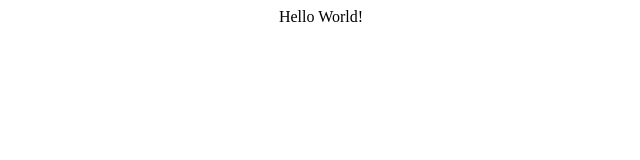
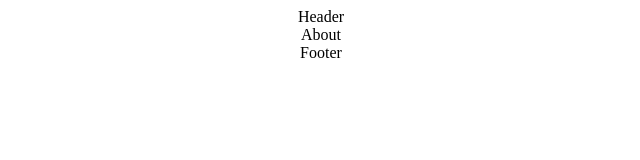
Before and after one commit to codeminnam/portfolio-min, a React (Create React App) app: page / in a window 1280 px wide. Shown: the top 160 px of the page, without its empty margins (319-959 px from the left). Built offline with nearby package versions, Linux system fonts and the light colour scheme.

Commit message:
feat: add component files

```diff
--- a/src/App.tsx
+++ b/src/App.tsx
@@ -1,8 +1,17 @@
 import React from 'react';
 import './App.css';
+import About from './components/About';
+import Footer from './components/Footer';
+import Header from './components/Header';
 
-function App() {
-  return <div className="App">Hello World!</div>;
-}
+const App = () => {
+  return (
+    <div className="App">
+      <Header />
+      <About />
+      <Footer />
+    </div>
+  );
+};
 
 export default App;
--- /dev/null
+++ b/src/components/About.tsx
@@ -0,0 +1,7 @@
+import React from 'react';
+
+const About = () => {
+  return <div>About</div>;
+};
+
+export default About;
--- /dev/null
+++ b/src/components/Footer.tsx
@@ -0,0 +1,7 @@
+import React from 'react';
+
+const Footer = () => {
+  return <div>Footer</div>;
+};
+
+export default Footer;
--- /dev/null
+++ b/src/components/Header.tsx
@@ -0,0 +1,7 @@
+import React from 'react';
+
+const Header = () => {
+  return <div>Header</div>;
+};
+
+export default Header;
```
Also changed, not shown: src/components/Education.tsx (added, +7 -0 lines), src/components/Hero.tsx (added, +7 -0 lines), src/components/Language.tsx (added, +7 -0 lines), src/components/Portfolio.tsx (added, +7 -0 lines), src/components/Profile.tsx (added, +7 -0 lines), src/components/TechStack.tsx (added, +7 -0 lines).
